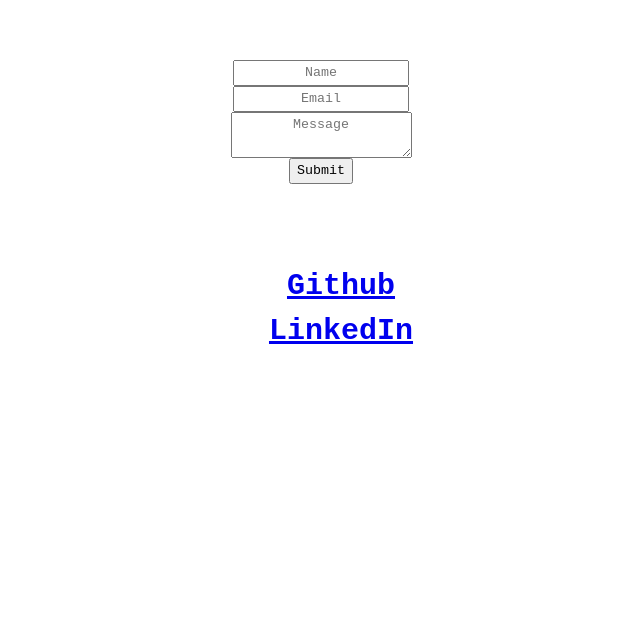
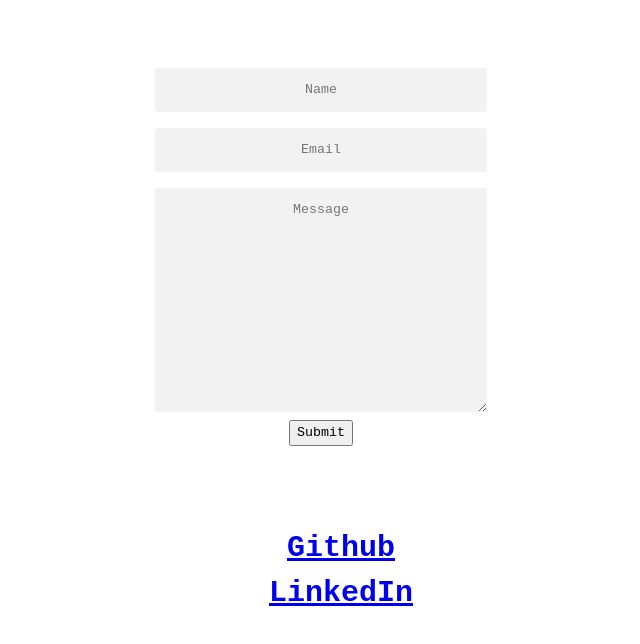
Before and after one commit to finn-moore/portfolio, a Gatsby site: page / in a window 1280 px wide. Shown: the part 2075-2719 px from the top of the page, without its empty margins (319-959 px from the left). Before the commit the page ends 2509 px from the top, so only its background shows below. Built offline with nearby package versions, Linux system fonts and the light colour scheme; Gatsby itself is replaced by a stand-in of ours; no server answers.

Commit message:
updated contact form styling

```diff
--- a/src/styles/main.css
+++ b/src/styles/main.css
@@ -13,7 +13,36 @@
 	display:flex;
 	flex-direction:column;
 	align-items:center;
-	padding-bottom:80px;
+	padding-bottom: 80px;
+}
+
+.contact-form > input{
+	border: none;
+	-webkit-appearance: none;
+	-ms-appearance: none;
+	-moz-appearance: none;
+	appearance: none;
+	background: #f2f2f2;
+	padding: 12px;
+	border-radius: 3px;
+	width: 30%;
+	outline: none;
+	margin: 8px;
+}
+
+.contact-message{
+	height: 200px;
+	border: none;
+	-webkit-appearance: none;
+	-ms-appearance: none;
+	-moz-appearance: none;
+	appearance: none;
+	background: #f2f2f2;
+	padding: 12px;
+	border-radius: 3px;
+	width: 30%;
+	outline: none;
+	margin: 8px;
 }
 
 table {
@@ -21,6 +50,7 @@
 	margin-left:auto;
 	padding-top:20px;
 }
+
 
 th, td {
 	padding:10px 50px;
```
